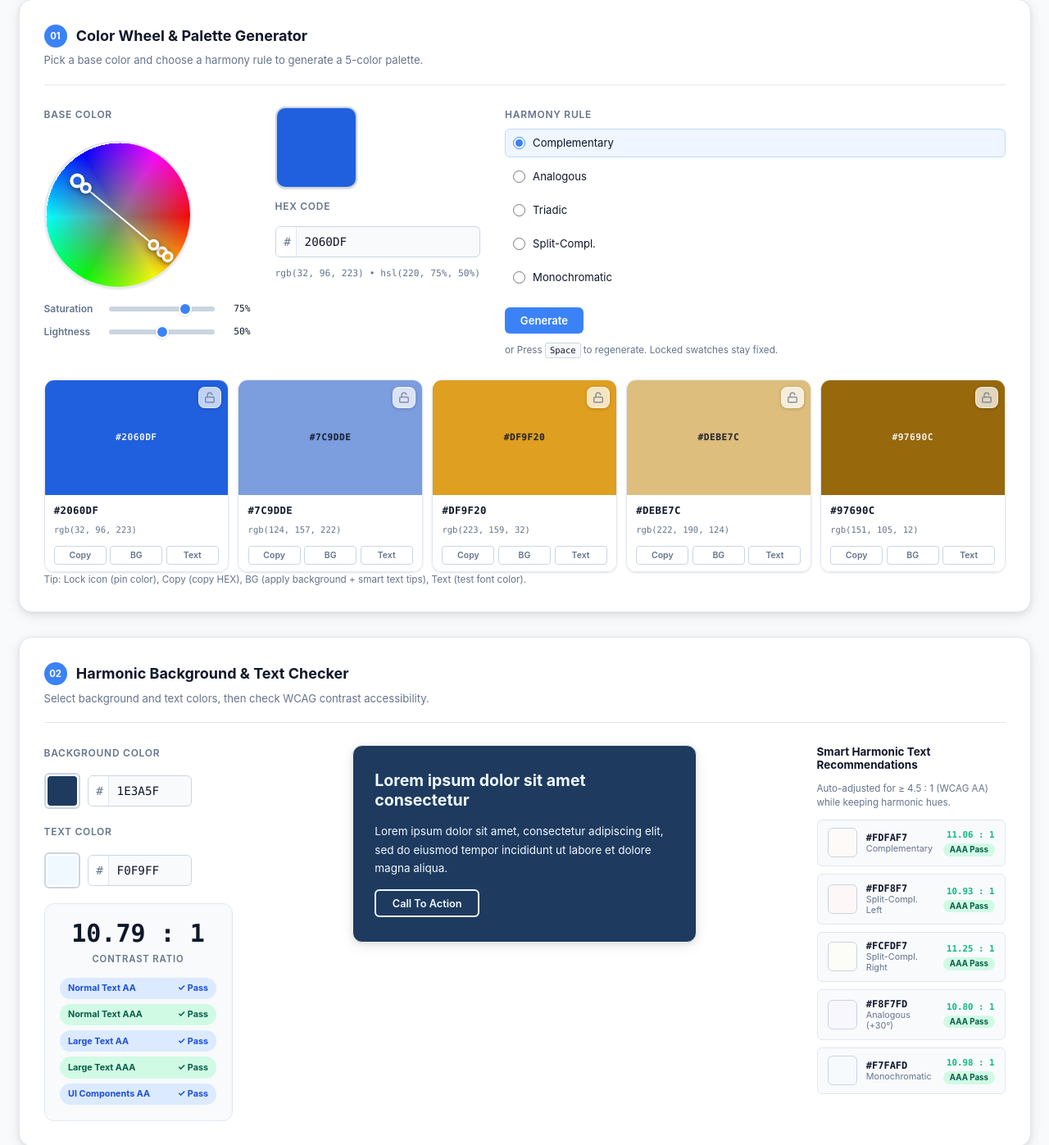
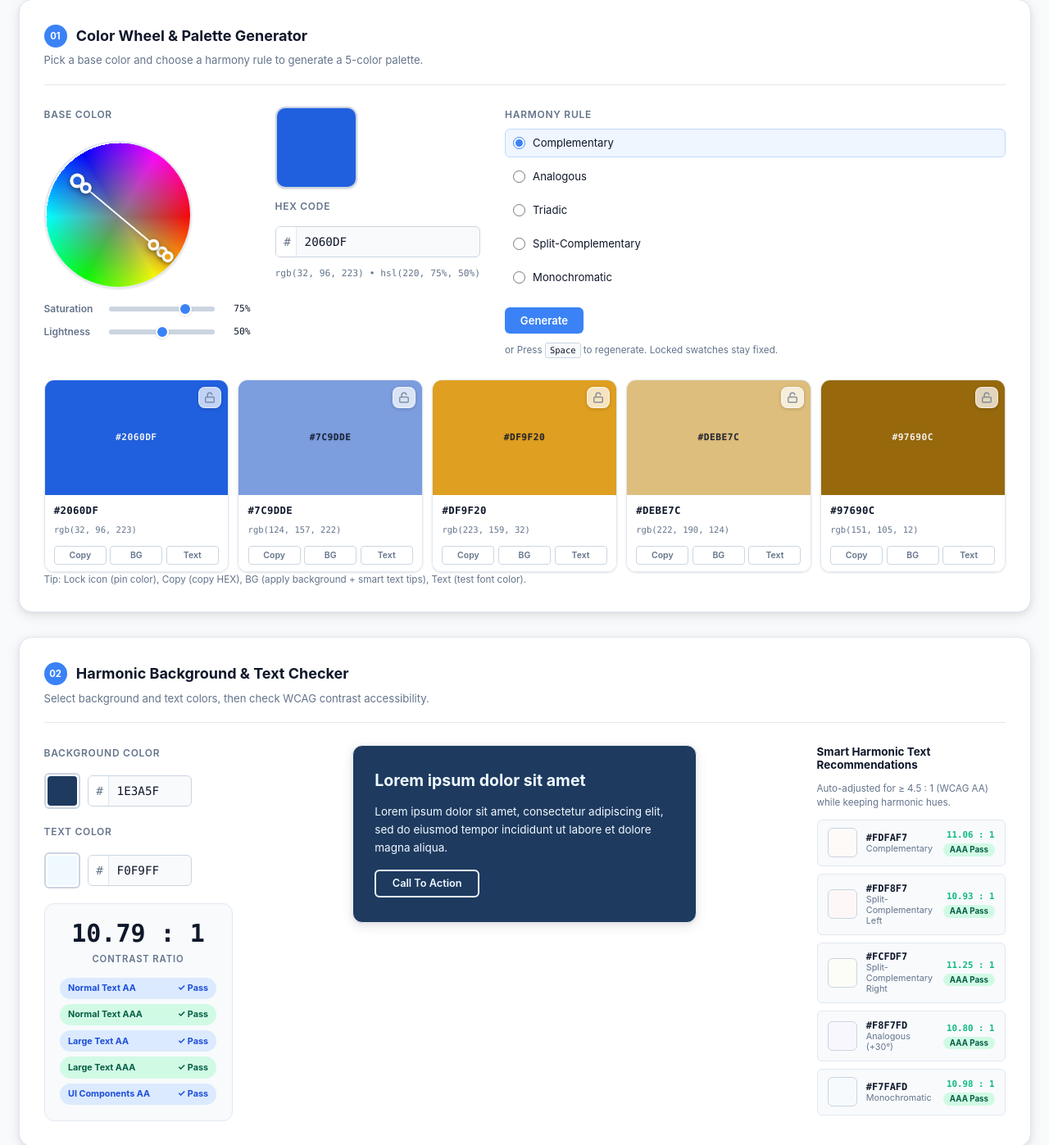
Before and after one commit to elynh/app, a plain HTML site: page ChromaHarmony/index.html in a window 1280 px wide. Shown: the part 92-1489 px from the top of the page at 82% size. Drawn offline with Linux system fonts and the light colour scheme.

Commit message:
rev text

```diff
--- a/ChromaHarmony/index.html
+++ b/ChromaHarmony/index.html
@@ -93,7 +93,7 @@
             </label>
             <label class="harmony-option">
               <input type="radio" name="harmony" value="split-complementary" />
-              <span>Split-Compl.</span>
+              <span>Split-Complementary</span>
             </label>
             <label class="harmony-option">
               <input type="radio" name="harmony" value="monochromatic" />
@@ -164,7 +164,7 @@
         <!-- Center: Live Preview Card -->
         <div class="live-preview-wrap">
           <div class="live-card" id="live-preview-card" role="region" aria-label="Live UI preview">
-            <h3 class="preview-heading" id="preview-heading">Lorem ipsum dolor sit amet consectetur</h3>
+            <h3 class="preview-heading" id="preview-heading">Lorem ipsum dolor sit amet</h3>
             <p class="preview-body" id="preview-body">
               Lorem ipsum dolor sit amet, consectetur adipiscing elit, sed do eiusmod tempor incididunt ut labore et dolore magna aliqua.
             </p>
--- a/ChromaHarmony/script.js
+++ b/ChromaHarmony/script.js
@@ -710,8 +710,8 @@ function updateRecommendations() {
   // Five harmonic candidates — hue preserved, saturation from bg (clamped)
   const harmonyDefs = [
     { rule: 'Complementary',       angle: hue(h + 180) },
-    { rule: 'Split-Compl. Left',   angle: hue(h + 150) },
-    { rule: 'Split-Compl. Right',  angle: hue(h + 210) },
+    { rule: 'Split-Complementary Left',   angle: hue(h + 150) },
+    { rule: 'Split-Complementary Right',  angle: hue(h + 210) },
     { rule: 'Analogous (+30°)',    angle: hue(h +  30) },
     { rule: 'Monochromatic',       angle: hue(h)       },
   ];
```
